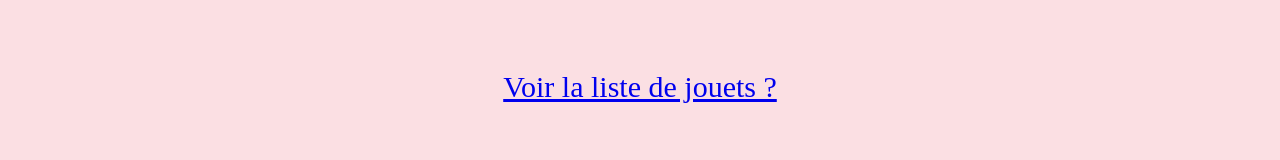
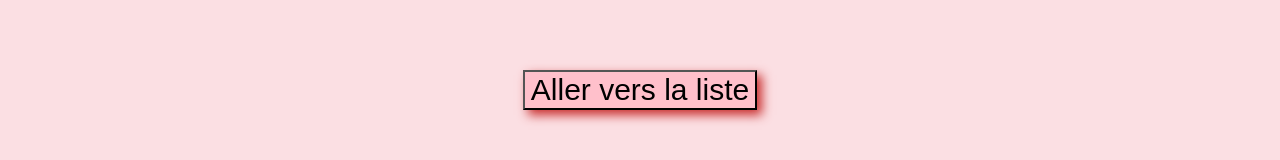
Before and after one commit to Mehelleb/angularApp, an Angular app: page / in a window 1280 px wide. Shown: the part 461-621 px from the top of the page. Built offline with nearby package versions, Linux system fonts and the light colour scheme.

Commit message:
modification de la navigation en l'utilisant programmatiquement

```diff
--- a/src/app/home/home.component.html
+++ b/src/app/home/home.component.html
@@ -6,6 +6,6 @@
     <img src="assets/logo.png" alt="logo">
 </div>
 <div class="voirListe">
-    <a routerLink="jouets">Voir la liste de jouets ?</a>
+    <button (click)="voireListes()">Aller vers la liste</button>
 </div>
 </div>
--- a/src/app/home/home.component.scss
+++ b/src/app/home/home.component.scss
@@ -24,7 +24,9 @@ img {
     width: 50%;
     height: 50%;
 }
-a {
+button {
     font-size: 30px;
+    background-color: pink;
+    box-shadow: 5px 5px 10px #c92f2f;;
 
 }
--- a/src/app/home/home.component.ts
+++ b/src/app/home/home.component.ts
@@ -1,4 +1,5 @@
 import { Component } from '@angular/core';
+import {Router} from '@angular/router'
 
 @Component({
   selector: 'app-home',
@@ -6,5 +7,10 @@ import { Component } from '@angular/core';
   styleUrls: ['./home.component.scss']
 })
 export class HomeComponent {
+  constructor(private router: Router){}
+
+  voireListes(){
+    this.router.navigateByUrl('jouets')
+  }
 
 }
```
